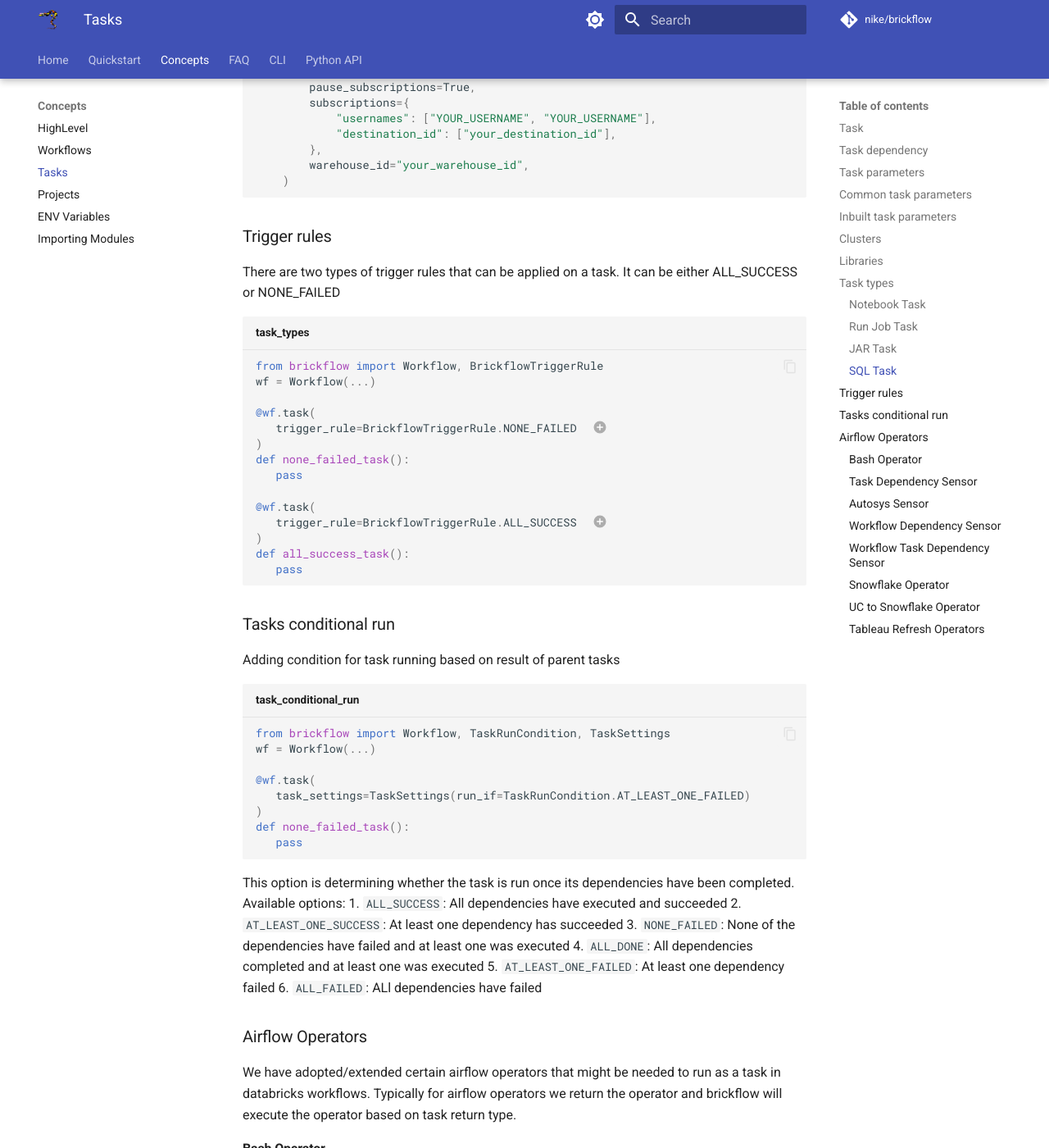
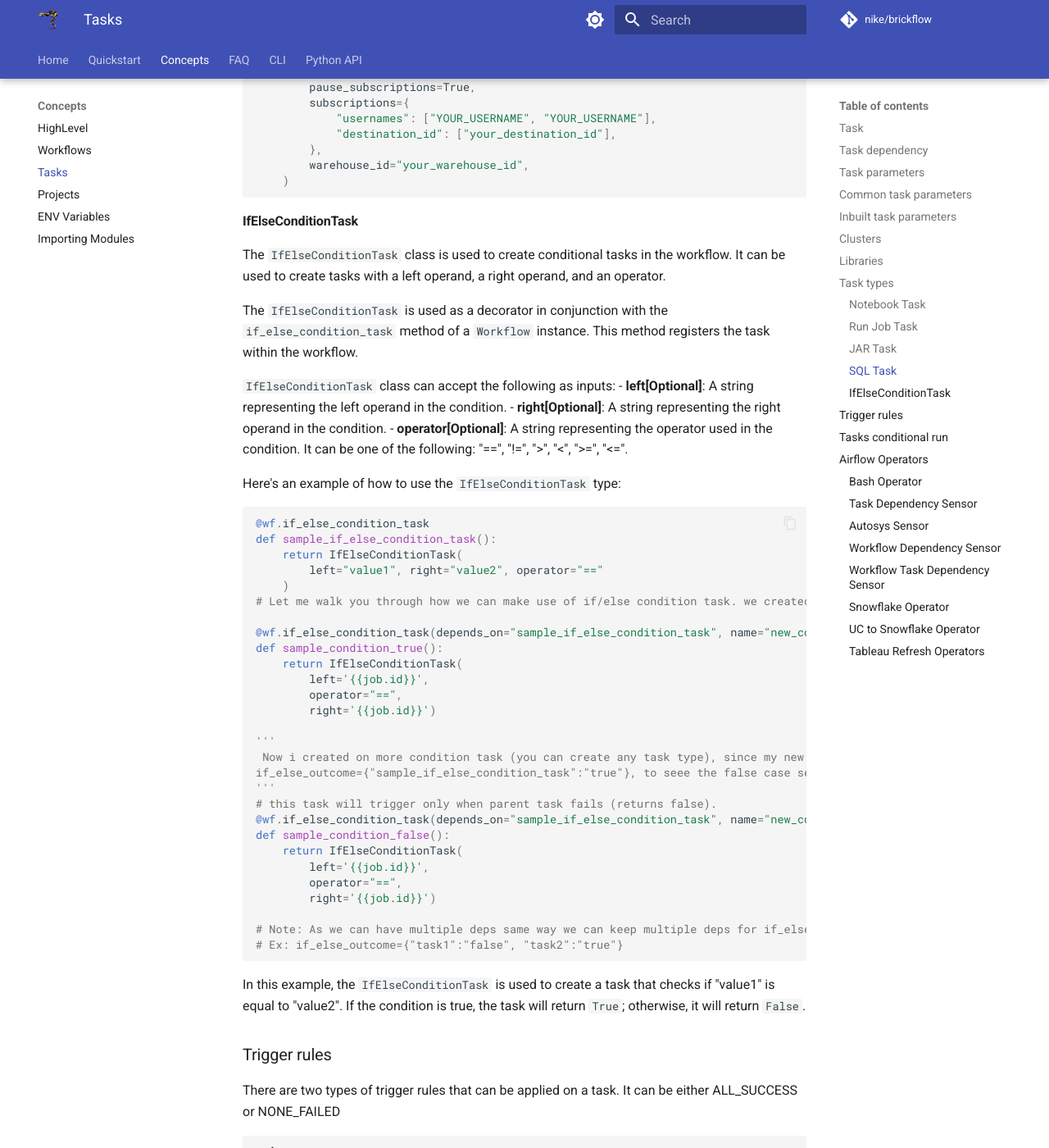
Before and after one commit to Nike-Inc/brickflow, an MkDocs documentation site: the page built from docs/tasks.md, in a window 1280 px wide and 1400 px high, scrolled down 7792 px. Shown: the whole window at 82% size. Built offline with MkDocs 1.6.1 and Material for MkDocs 9.7.7, drawn with Linux system fonts in a browser that asks for light colours; comment, search, counter and statistics services are not loaded; the version menu is left out.

Commit message:
fix: added docs for if/else

````diff
--- a/docs/tasks.md
+++ b/docs/tasks.md
@@ -398,6 +398,52 @@
 
 ```
 
+#### IfElseConditionTask
+The `IfElseConditionTask` class is used to create conditional tasks in the workflow. It can be used to create tasks with a left operand, a right operand, and an operator.
+
+The `IfElseConditionTask` is used as a decorator in conjunction with the `if_else_condition_task` method of a `Workflow` instance. This method registers the task within the workflow.
+
+`IfElseConditionTask` class can accept the following as inputs:
+- **left[Optional]**: A string representing the left operand in the condition.
+- **right[Optional]**: A string representing the right operand in the condition.
+- **operator[Optional]**: A string representing the operator used in the condition. It can be one of the following: "==", "!=", ">", "<", ">=", "<=".
+
+Here's an example of how to use the `IfElseConditionTask` type:
+
+```python
+@wf.if_else_condition_task
+def sample_if_else_condition_task():
+    return IfElseConditionTask(
+        left="value1", right="value2", operator="=="
+    )
+# Let me walk you through how we can make use of if/else condition task. we created a task with name `sample_if_else_condition_task` and it will return either true ot false. Now based on the returned bool, now we're going to decide which task to run. check the below examples.
+
+@wf.if_else_condition_task(depends_on="sample_if_else_condition_task", name="new_conditon_task", if_else_outcome={"sample_if_else_condition_task":"true"})
+def sample_condition_true():
+    return IfElseConditionTask(
+        left='{{job.id}}',
+        operator="==",
+        right='{{job.id}}')
+
+'''
+ Now i created on more condition task (you can create any task type), since my new task named `new_conditon_task` is dependent on `sample_if_else_condition_task` (if/else task). Now, If my parent tasks runs sucessfully (returns true) then only this task will trigger, cz i mentioned
+if_else_outcome={"sample_if_else_condition_task":"true"}, to seee the false case see the example below.
+'''
+# this task will trigger only when parent task fails (returns false).
+@wf.if_else_condition_task(depends_on="sample_if_else_condition_task", name="new_conditon_task", if_else_outcome={"sample_if_else_condition_task":"false"})
+def sample_condition_false():
+    return IfElseConditionTask(
+        left='{{job.id}}',
+        operator="==",
+        right='{{job.id}}')
+
+# Note: As we can have multiple deps same way we can keep multiple deps for if_else_outcome:
+# Ex: if_else_outcome={"task1":"false", "task2":"true"}
+```
+
+In this example, the `IfElseConditionTask` is used to create a task that checks if "value1" is equal to "value2". If the condition is true, the task will return `True`; otherwise, it will return `False`.
+
+
 ### Trigger rules
 
 There are two types of trigger rules that can be applied on a task. It can be either ALL_SUCCESS or NONE_FAILED
````
